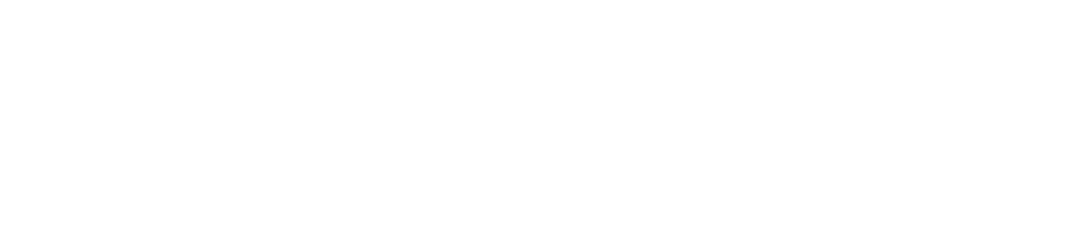
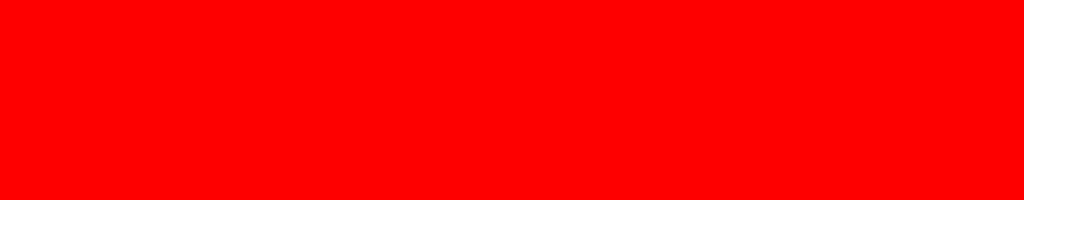
Before and after one commit to odin-97/etch-a-sketch, a plain HTML site: page index.html in a window 1280 px wide. Shown: the whole page, without its empty margins (0-1087 px from the left). Drawn offline with Linux system fonts and the light colour scheme.

Commit message:
Create base container for grid and add styles
Helps to logically divide individual grid elements later inside a single
container with the use of flexbox.

```diff
--- a/index.html
+++ b/index.html
@@ -4,10 +4,10 @@
     <meta charset="UTF-8">
     <meta name="viewport" content="width=device-width, initial-scale=1.0">
     <title>Document</title>
-    <script src="javascript.js"></script>
+    <script src="javascript.js" defer></script>
     <link rel="stylesheet" href="styles.css">
 </head>
 <body>
-
+    <div class="gridContainer"></div>
 </body>
 </html>
--- a/javascript.js
+++ b/javascript.js
@@ -0,0 +1,2 @@
+const gridElement = document.createElement('div');
+console.log(gridElement);
--- a/styles.css
+++ b/styles.css
@@ -0,0 +1,12 @@
+* {
+    box-sizing: border-box;
+    margin: 0;
+    padding: 0;
+}
+
+.gridContainer {
+    display: flex;
+    background-color: red;
+    width: 80%;
+    height: 200px;
+}
```
